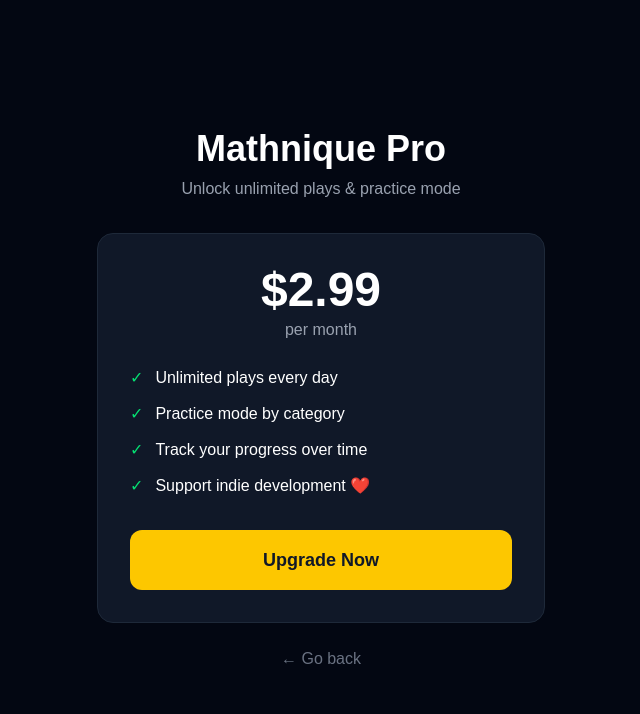
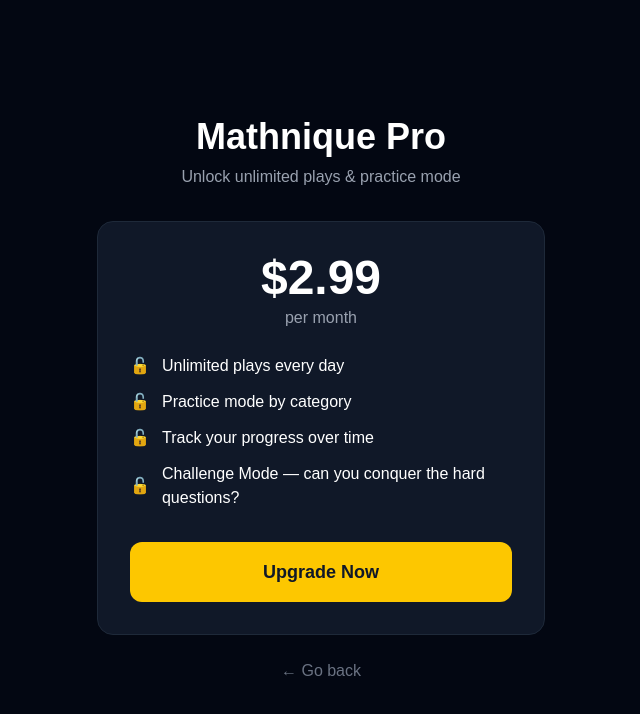
Before and after one commit to vegali915/mathnique, a Next.js app: page /upgrade in a window 1280 px wide. Shown: the top 714 px of the page, without its empty margins (319-959 px from the left). Built offline with nearby package versions, Linux system fonts and the light colour scheme; no server answers.

Commit message:
Update upgrade page icons and copy

```diff
--- a/app/upgrade/page.tsx
+++ b/app/upgrade/page.tsx
@@ -41,23 +41,22 @@ export default function UpgradePage() {
 
 <ul className="text-left space-y-3 mb-8">
   <li className="flex items-center gap-3">
-              <span className="text-green-400">✓</span>
+    <span>🔓</span>
     <span>Unlimited plays every day</span>
   </li>
   <li className="flex items-center gap-3">
-              <span className="text-green-400">✓</span>
+    <span>🔓</span>
     <span>Practice mode by category</span>
   </li>
   <li className="flex items-center gap-3">
-              <span className="text-green-400">✓</span>
+    <span>🔓</span>
     <span>Track your progress over time</span>
   </li>
   <li className="flex items-center gap-3">
-              <span className="text-green-400">✓</span>
-              <span>Support indie development ❤️</span>
+    <span>🔓</span>
+    <span>Challenge Mode — can you conquer the hard questions?</span>
   </li>
 </ul>
-
           <button
             onClick={handleUpgrade}
             disabled={loading}
```
Lines whose indentation alone changed are shown as unchanged.
